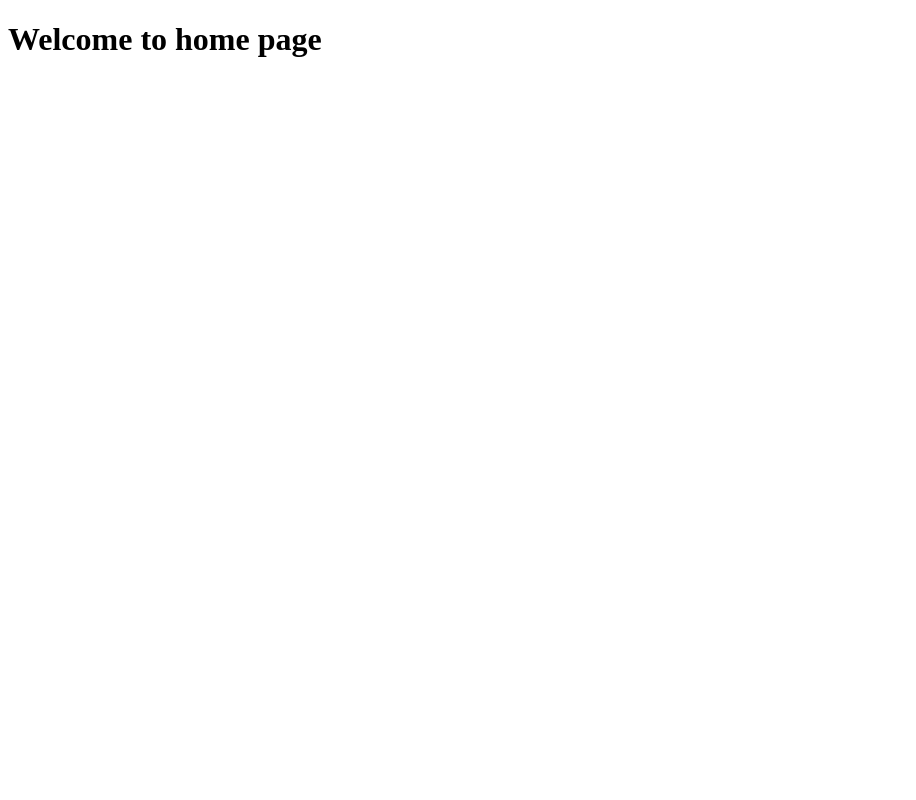
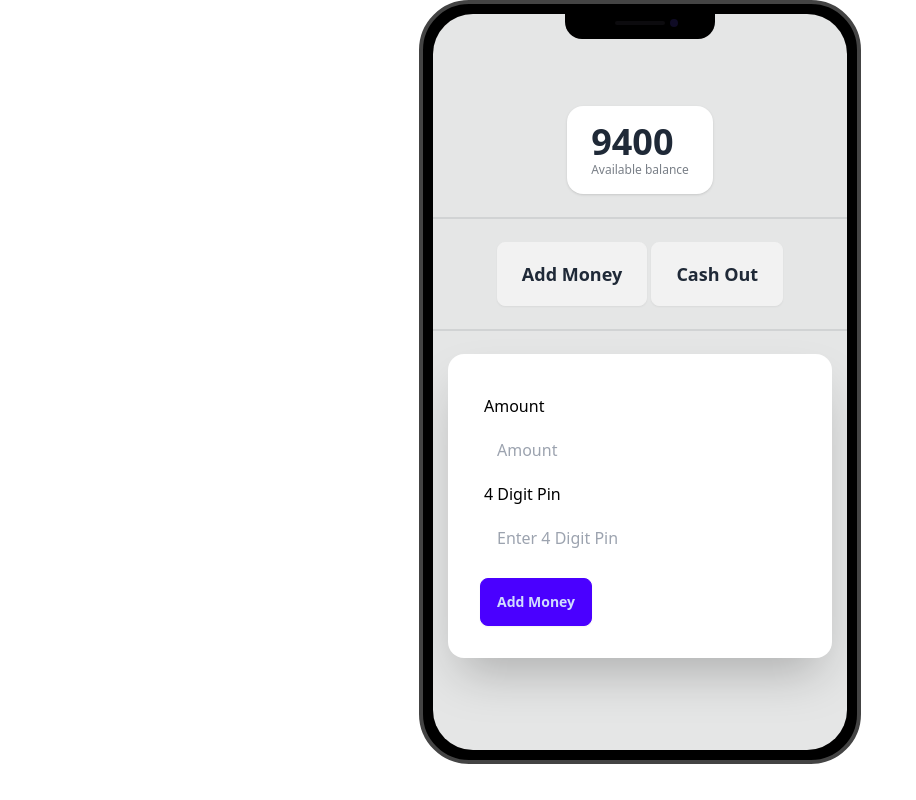
Before and after one commit to mariyamnavila/payoo-mfs, a plain HTML site: page home.html in a window 1280 px wide. Shown: the whole page, without its empty margins (0-916 px from the left). Drawn offline with nearby package versions, Linux system fonts and the light colour scheme.

Commit message:
added home page form

```diff
--- a/home.html
+++ b/home.html
@@ -1,11 +1,57 @@
 <!DOCTYPE html>
-<html lang="en">
+<html lang="en" data-theme="light">
+
 <head>
     <meta charset="UTF-8">
     <meta name="viewport" content="width=device-width, initial-scale=1.0">
     <title>Payoo Home Page</title>
+    <link href="https://cdn.jsdelivr.net/npm/daisyui@4.12.24/dist/full.min.css" rel="stylesheet" type="text/css" />
+    <script src="https://cdn.tailwindcss.com"></script>
 </head>
+
 <body>
-    <h1>Welcome to home page  </h1>
+    <main class="flex justify-center">
+        <div class="mockup-phone">
+            <div class="camera"></div>
+            <div class="display">
+                <div class="artboard artboard-demo phone-3">
+
+                    <!-- available balance -->
+                    <div>
+                        <div class="stats shadow">
+                            <div class="stat">
+                                <div class="stat-value">9400</div>
+                                <div class="stat-desc">Available balance</div>
+                            </div>
+                        </div>
+                    </div>
+                    <div class="divider"></div>
+                    <!-- user action buttons -->
+                    <div>
+                        <button class="btn btn-lg">Add Money</button>
+                        <button class="btn btn-lg">Cash Out </button>
+                    </div>
+                    <div class="divider"></div>
+                    <!-- add money form start-->
+                    <div class="card bg-base-100 w-full max-w-sm shrink-0 shadow-2xl">
+                        <div class="card-body">
+                            <fieldset class="fieldset">
+                                <label class="label text-black">Amount</label>
+                                <input type="text" class="input" placeholder="Amount" />
+                                <label class="label text-black">4 Digit Pin</label>
+                                <input type="password" class="input" autocomplete="off"
+                                    placeholder="Enter 4 Digit Pin" />
+                                <button id="button-login" class="btn btn-primary mt-4">Add Money</button>
+                            </fieldset>
+                        </div>
+                    </div>
+                    <!-- add money form end-->
+
+                </div>
+            </div>
+        </div>
+        <script src="js/home.js"></script>
+    </main>
 </body>
+
 </html>
```
Also changed, not shown: index.html (+9 -7 lines), js/home.js (added).
